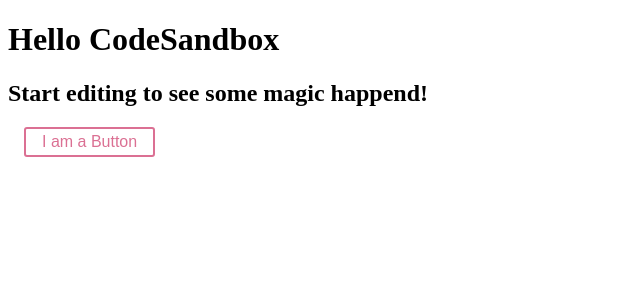
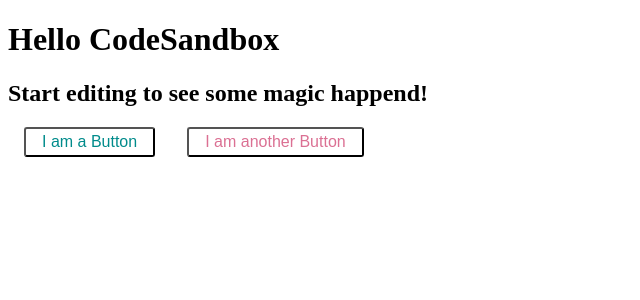
Before and after one commit to TheFlyingWhale/Learning-Styled-Components, a React (Create React App) app: page / in a window 1280 px wide. Shown: the top 300 px of the page, without its empty margins (0-640 px from the left). Built offline with nearby package versions, Linux system fonts and the light colour scheme.

Commit message:
made some cool button code

```diff
--- a/src/App.js
+++ b/src/App.js
@@ -1,19 +1,24 @@
 import React from 'react';
 import styled from 'styled-components';
+
+const mainColor = 'darkcyan';
+const secondaryColor = 'palevioletred';
 
 const Button = styled.button`
     cursor: pointer;
     background: transparent;
     font-size: 16px;
     border-radius: 3px;
-    color: palevioletred;
+    color: ${props => (props.primary ? mainColor : secondaryColor)};
+    border: ${props => (props.primary ? `2px solid ${mainColor}` : `2px solid ${secondaryColor}`)}
     border: 2px solid palevioletred;
     margin: 0 1em;
     padding: 0.25em 1em;
     transition: 0.5s all ease-out;
 
     &:hover {
-        background-color: palevioletred;
+        background-color: ${props =>
+            props.primary ? mainColor : secondaryColor};
         color: white;
     }
 `;
@@ -23,7 +28,8 @@
         <div>
             <h1>Hello CodeSandbox</h1>
             <h2>Start editing to see some magic happend!</h2>
-            <Button>I am a Button</Button>
+            <Button primary>I am a Button</Button>
+            <Button>I am another Button</Button>
         </div>
     )
 }
```
